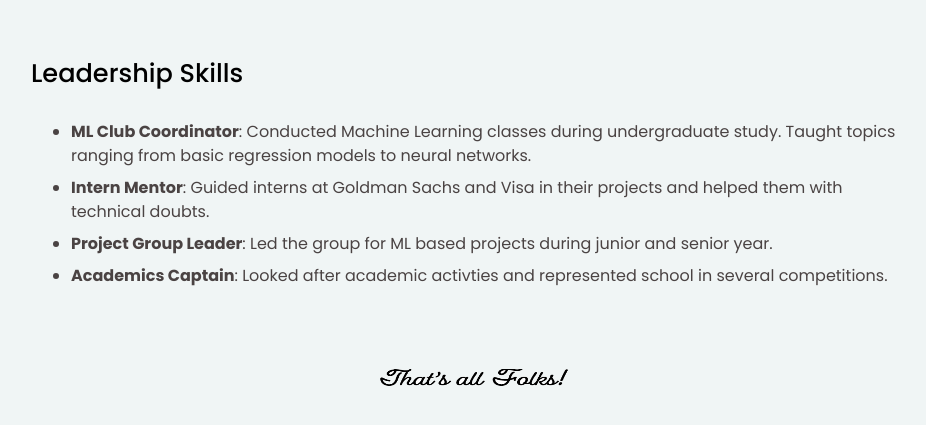
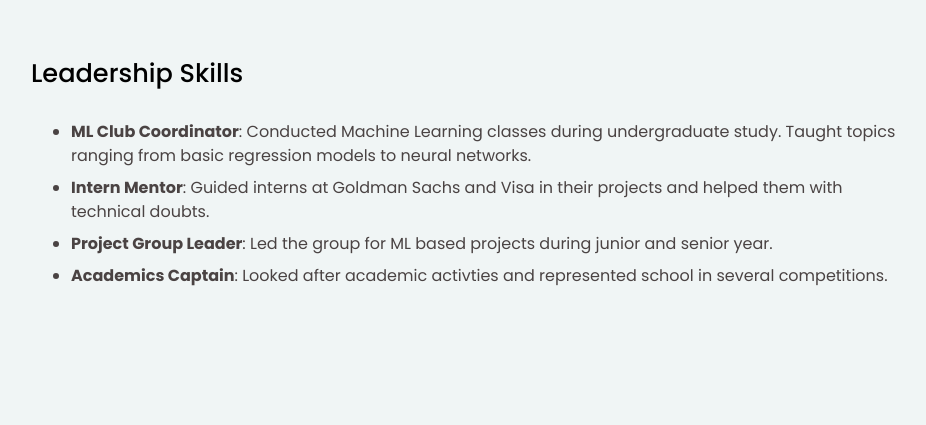
Before and after one commit to pandeyshubham25/pandeyshubham25.github.io, a plain HTML site: page index.html in a window 1280 px wide. Shown: the part 8289-8714 px from the top of the page, without its empty margins (302-1228 px from the left). Drawn offline with nearby package versions, Linux system fonts and the light colour scheme.

Commit message:
removing end statement

```diff
--- a/index.html
+++ b/index.html
@@ -669,10 +669,10 @@
             <li id="section-content1"><b>Project Group Leader</b>: Led the group for ML based projects during junior and senior year.</li>
             <li id="section-content1"><b>Academics Captain</b>: Looked after academic activties and represented school in several competitions.</li>
           </ul>
-
+          <!--
           <br>
           <br>
-          <img src="assets/img/end.png" height="35" width="200" style="margin-right:auto;margin-left: auto;">
+          <img src="assets/img/end.png" height="35" width="200" style="margin-right:auto;margin-left: auto;">-->
 
         <!-- Blog
         <section class="container-fluid section" id="blog">
```
